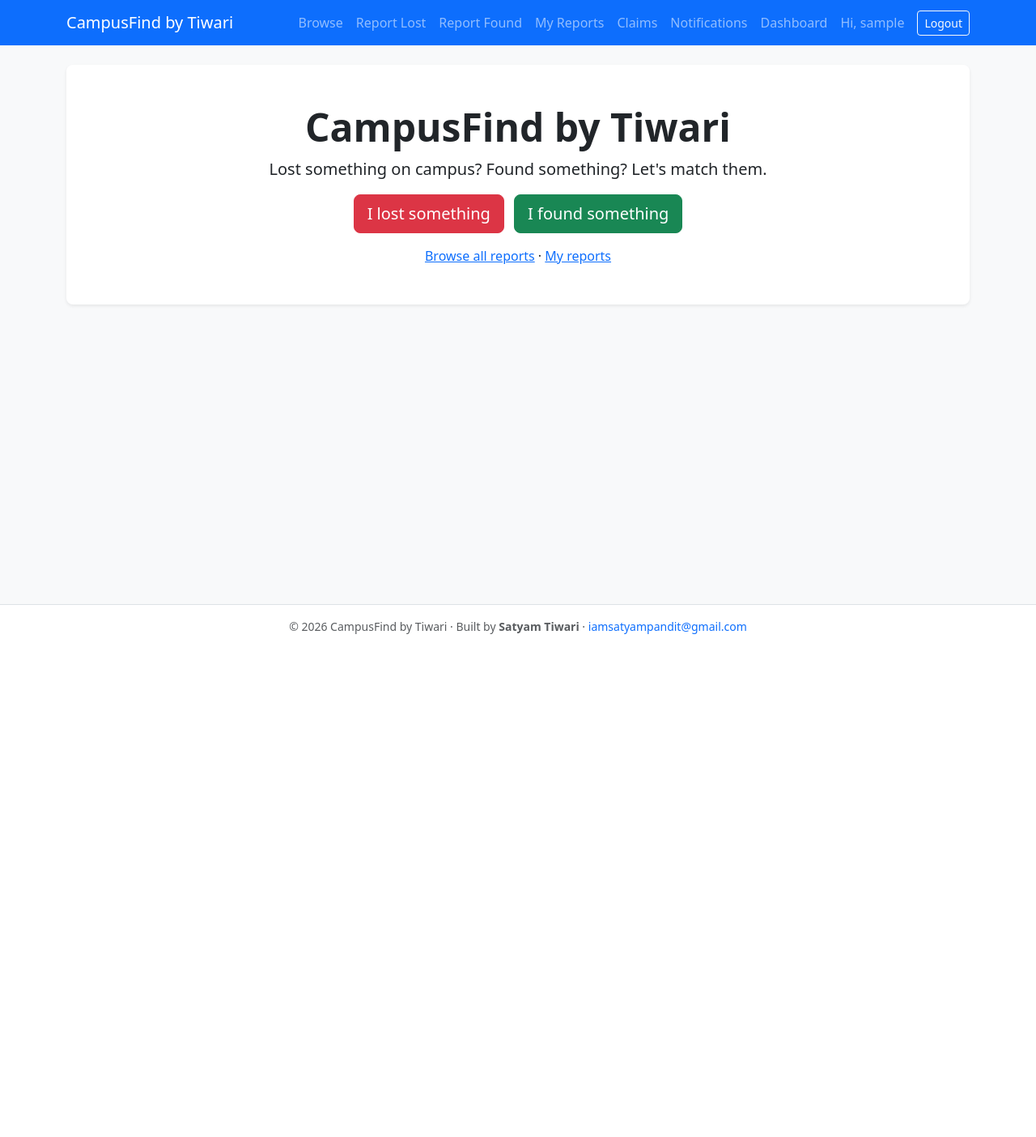
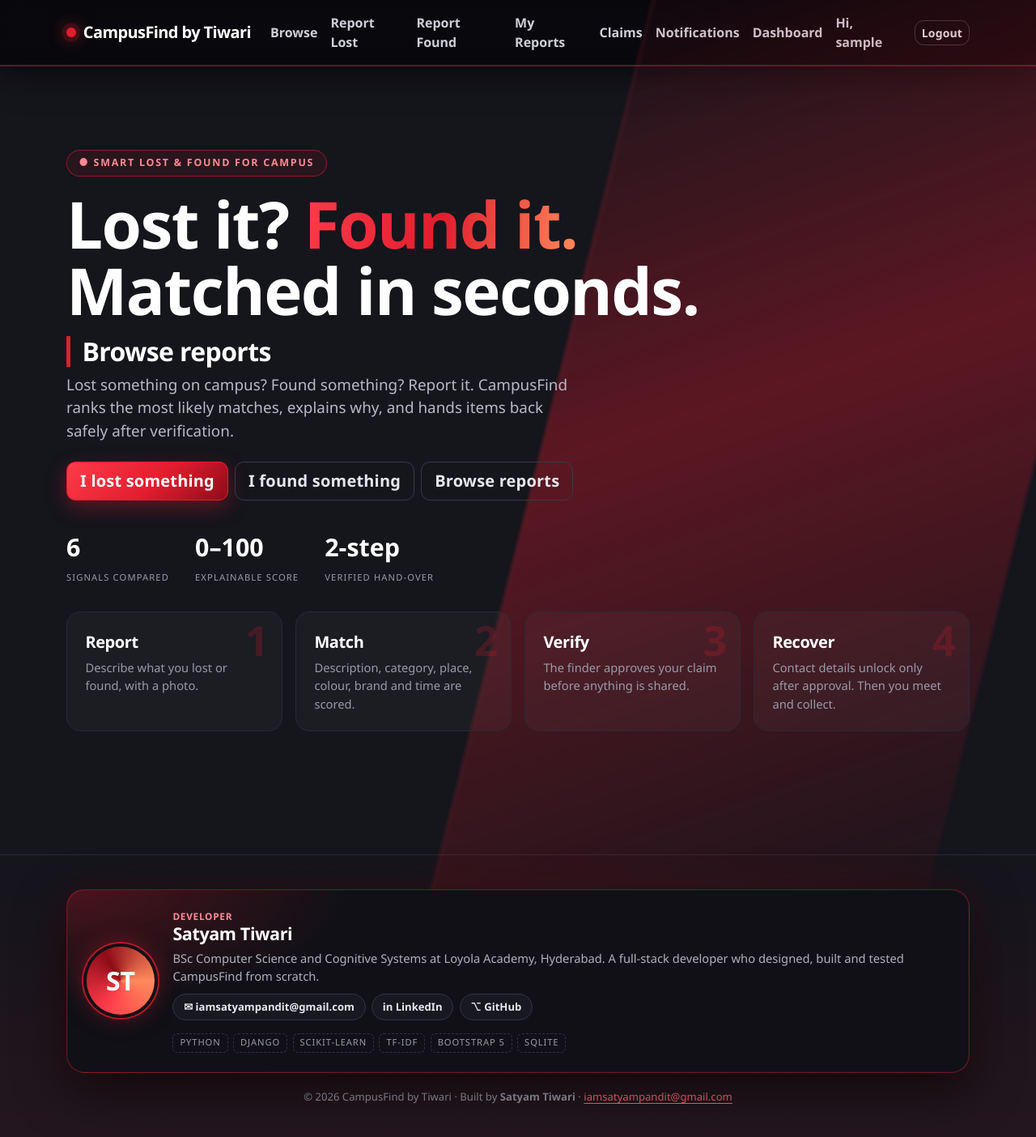
Before and after one commit to tiwari1920/smart-lost-found, a Django app: page / in a window 1280 px wide; the page is wider, and only the part inside the window is pictured. Shown: that part at 81% size. Before the commit the page ends 783 px from the top of that part, so only its background shows below. Run offline with Django 5.2, Linux system fonts and the light colour scheme; the visitor is signed in with stand-in values (Sample User, id 1); data that the repository does not hold is empty.

Commit message:
Red and Black Interface with developer card

```diff
--- a/config/settings.py
+++ b/config/settings.py
@@ -125,7 +125,6 @@ USE_TZ = True
 
 STATIC_URL = 'static/'
 
-
 # Email
 # https://docs.djangoproject.com/en/6.1/topics/email/#topic-email-configuration
 
@@ -186,3 +185,5 @@ if not DEBUG:
     SESSION_COOKIE_SECURE = SECURE_SSL_REDIRECT
     CSRF_COOKIE_SECURE = SECURE_SSL_REDIRECT
     SECURE_HSTS_SECONDS = 31536000 if SECURE_SSL_REDIRECT else 0
+
+STATICFILES_DIRS = [BASE_DIR / 'static']
--- /dev/null
+++ b/static/css/campusfind.css
@@ -0,0 +1,234 @@
+/* =====================================================================
+   CampusFind by Tiwari: "Crimson Night" theme (red + black)
+   Load AFTER Bootstrap. Works by overriding Bootstrap's colour variables,
+   so every existing page is restyled without editing its HTML.
+   ===================================================================== */
+:root, [data-bs-theme="dark"] {
+  --cf-black: #07070a;
+  --cf-ink: #0e0e13;
+  --cf-card: #15151c;
+  --cf-line: #2a2a35;
+  --cf-red: #e11d2e;
+  --cf-red-hot: #ff3b4a;
+  --cf-red-deep: #8f0b18;
+  --cf-text: #f2f2f5;
+  --cf-muted: #9a9aa8;
+
+  --bs-body-bg: var(--cf-black);
+  --bs-body-color: var(--cf-text);
+  --bs-secondary-color: var(--cf-muted);
+  --bs-border-color: var(--cf-line);
+  --bs-primary: var(--cf-red);
+  --bs-primary-rgb: 225, 29, 46;
+  --bs-link-color: #ff6b77;
+  --bs-link-color-rgb: 255, 107, 119;
+  --bs-link-hover-color: #ffffff;
+  --bs-link-hover-color-rgb: 255, 255, 255;
+  --bs-border-radius: .85rem;
+  --bs-focus-ring-color: rgba(225, 29, 46, .35);
+  --bs-heading-color: #ffffff;
+}
+
+html { scroll-behavior: smooth; }
+body {
+  font-family: "Segoe UI", system-ui, -apple-system, Roboto, Arial, sans-serif;
+  background:
+    radial-gradient(1100px 500px at 85% -10%, rgba(225, 29, 46, .22), transparent 60%),
+    radial-gradient(800px 420px at -10% 10%, rgba(143, 11, 24, .25), transparent 60%),
+    linear-gradient(rgba(255,255,255,.025) 1px, transparent 1px) 0 0 / 100% 38px,
+    var(--cf-black);
+  background-attachment: fixed;
+  min-height: 100vh;
+  color: var(--cf-text);
+  overflow-x: hidden;
+}
+h1, h2, h3, h4, h5, h6 { color: #fff; }
+h1, h2, h3, h4, h5, .display-1, .display-2, .display-3, .display-4, .display-5 {
+  font-weight: 800; letter-spacing: -.02em;
+}
+a { text-underline-offset: 3px; }
+::selection { background: var(--cf-red); color: #fff; }
+
+/* ---------- Navbar ---------- */
+.navbar {
+  background: rgba(7, 7, 10, .82) !important;
+  backdrop-filter: blur(12px);
+  border-bottom: 1px solid var(--cf-line);
+  box-shadow: 0 1px 0 rgba(225, 29, 46, .5), 0 12px 40px rgba(0, 0, 0, .55);
+}
+.navbar-brand {
+  font-weight: 900; letter-spacing: -.03em; color: #fff !important;
+  display: inline-flex; align-items: center; gap: .55rem;
+}
+.navbar-brand::before {
+  content: ""; width: 12px; height: 12px; border-radius: 50%;
+  background: var(--cf-red); box-shadow: 0 0 0 4px rgba(225, 29, 46, .25), 0 0 18px var(--cf-red);
+  animation: cf-pulse 2.4s ease-in-out infinite;
+}
+@keyframes cf-pulse { 50% { box-shadow: 0 0 0 7px rgba(225, 29, 46, .08), 0 0 26px var(--cf-red-hot); } }
+.navbar .nav-link {
+  color: #cfcfd8 !important; font-weight: 600; position: relative; padding-inline: .9rem;
+}
+.navbar .nav-link::after {
+  content: ""; position: absolute; left: .9rem; right: .9rem; bottom: .2rem; height: 2px;
+  background: var(--cf-red); transform: scaleX(0); transform-origin: left; transition: transform .25s;
+}
+.navbar .nav-link:hover, .navbar .nav-link.active { color: #fff !important; }
+.navbar .nav-link:hover::after, .navbar .nav-link.active::after { transform: scaleX(1); }
+.navbar-toggler { border-color: var(--cf-line); }
+
+/* ---------- Buttons ---------- */
+.btn { font-weight: 700; border-radius: .7rem; letter-spacing: .01em; transition: transform .15s, box-shadow .2s; }
+.btn:hover { transform: translateY(-1px); }
+.btn-primary {
+  --bs-btn-bg: var(--cf-red); --bs-btn-border-color: var(--cf-red);
+  --bs-btn-hover-bg: var(--cf-red-hot); --bs-btn-hover-border-color: var(--cf-red-hot);
+  --bs-btn-active-bg: var(--cf-red-deep); --bs-btn-active-border-color: var(--cf-red-deep);
+  --bs-btn-color: #fff; --bs-btn-hover-color: #fff;
+  background-image: linear-gradient(135deg, var(--cf-red-hot), var(--cf-red) 55%, var(--cf-red-deep));
+  box-shadow: 0 8px 24px rgba(225, 29, 46, .35);
+}
+.btn-primary:hover { box-shadow: 0 10px 34px rgba(255, 59, 74, .5); }
+.btn-outline-primary {
+  --bs-btn-color: #ff6b77; --bs-btn-border-color: var(--cf-red);
+  --bs-btn-hover-bg: var(--cf-red); --bs-btn-hover-border-color: var(--cf-red); --bs-btn-hover-color: #fff;
+}
+.btn-outline-secondary, .btn-outline-dark, .btn-outline-light {
+  --bs-btn-color: #e6e6ee; --bs-btn-border-color: #3a3a48;
+  --bs-btn-hover-bg: #1d1d27; --bs-btn-hover-border-color: var(--cf-red); --bs-btn-hover-color: #fff;
+}
+.btn-secondary { --bs-btn-bg: #23232e; --bs-btn-border-color: #2f2f3d; --bs-btn-hover-bg: #2d2d3b; }
+.btn-success { --bs-btn-bg: #12a150; --bs-btn-border-color: #12a150; }
+.btn-danger { --bs-btn-bg: #b3121f; --bs-btn-border-color: #b3121f; }
+
+/* ---------- Cards, lists, tables ---------- */
+.card {
+  background: linear-gradient(180deg, rgba(255,255,255,.045), rgba(255,255,255,.015)), var(--cf-card);
+  border: 1px solid var(--cf-line);
+  border-radius: 1.1rem;
+  box-shadow: 0 14px 40px rgba(0, 0, 0, .45);
+  transition: transform .2s, border-color .2s, box-shadow .2s;
+  overflow: hidden; position: relative;
+}
+.card::before {                       /* red top edge */
+  content: ""; position: absolute; inset: 0 0 auto 0; height: 3px;
+  background: linear-gradient(90deg, var(--cf-red-deep), var(--cf-red-hot), transparent);
+  opacity: .85;
+}
+a.card:hover, .card:hover { border-color: rgba(225, 29, 46, .55); box-shadow: 0 18px 50px rgba(225, 29, 46, .16); }
+.card-header, .card-footer { background: rgba(255,255,255,.03); border-color: var(--cf-line); }
+.list-group-item { background: var(--cf-card); border-color: var(--cf-line); color: var(--cf-text); }
+.list-group-item.active { background: var(--cf-red); border-color: var(--cf-red); }
+.table { --bs-table-bg: transparent; --bs-table-color: var(--cf-text); --bs-table-border-color: var(--cf-line);
+         --bs-table-striped-bg: rgba(255,255,255,.03); --bs-table-hover-bg: rgba(225, 29, 46, .08); }
+.table thead th { color: #ff8a94; text-transform: uppercase; font-size: .72rem; letter-spacing: .09em; border-bottom: 2px solid var(--cf-red); }
+
+/* ---------- Forms ---------- */
+.form-control, .form-select {
+  background-color: #0f0f15; border: 1px solid #2f2f3d; color: #fff; border-radius: .7rem; padding: .62rem .85rem;
+}
+.form-control::placeholder { color: #6d6d7c; }
+.form-control:focus, .form-select:focus {
+  background-color: #12121a; border-color: var(--cf-red); box-shadow: 0 0 0 .22rem rgba(225, 29, 46, .25); color: #fff;
+}
+.form-label { font-weight: 700; color: #dcdce6; font-size: .9rem; }
+.form-text, .helptext { color: var(--cf-muted) !important; }
+.form-check-input:checked { background-color: var(--cf-red); border-color: var(--cf-red); }
+.invalid-feedback, .errorlist { color: #ff6b77; }
+ul.errorlist { list-style: none; padding-left: 0; margin: .25rem 0; font-size: .85rem; }
+
+/* ---------- Badges, alerts, pagination ---------- */
+.badge { font-weight: 700; letter-spacing: .03em; border-radius: .55rem; padding: .42em .7em; }
+.badge.bg-primary { background: linear-gradient(135deg, var(--cf-red-hot), var(--cf-red-deep)) !important; box-shadow: 0 0 14px rgba(225, 29, 46, .45); }
+.badge.bg-success { background: #12a150 !important; box-shadow: 0 0 14px rgba(18, 161, 80, .4); }
+.badge.bg-warning { background: #ffb020 !important; }
+.badge.bg-secondary { background: #2a2a36 !important; color: #c8c8d4 !important; }
+.alert { border-radius: .85rem; border: 1px solid var(--cf-line); background: #15151c; color: #fff; border-left-width: 4px; }
+.alert-success { border-left-color: #12a150; }
+.alert-danger, .alert-error { border-left-color: var(--cf-red); }
+.alert-warning { border-left-color: #ffb020; }
+.alert-info { border-left-color: #4aa3ff; }
+.page-link { background: #12121a; border-color: var(--cf-line); color: #ddd; }
+.page-link:hover { background: var(--cf-red); border-color: var(--cf-red); color: #fff; }
+.page-item.active .page-link { background: var(--cf-red); border-color: var(--cf-red); color: #fff; }
+.page-item.disabled .page-link { background: #0d0d12; color: #555; }
+.progress { background: #1c1c26; border-radius: 99px; }
+.progress-bar { background: linear-gradient(90deg, var(--cf-red-deep), var(--cf-red-hot)); }
+.dropdown-menu { background: #14141b; border: 1px solid var(--cf-line); border-radius: .85rem; box-shadow: 0 18px 50px rgba(0,0,0,.6); }
+.dropdown-item { color: #ddd; } .dropdown-item:hover { background: rgba(225, 29, 46, .18); color: #fff; }
+hr { border-color: var(--cf-line); opacity: 1; }
+.text-muted { color: var(--cf-muted) !important; }
+.bg-light { background: var(--cf-card) !important; color: var(--cf-text) !important; }
+.bg-white { background: var(--cf-card) !important; }
+.text-dark { color: var(--cf-text) !important; }
+.badge.bg-warning.text-dark { color: #1a1200 !important; }
+img.rounded, .card-img-top { border-radius: .8rem; }
+
+/* ---------- Hero (home page) ---------- */
+.cf-hero { position: relative; padding: 5rem 0 4rem; isolation: isolate; }
+.cf-hero::before {                    /* big red diagonal slash */
+  content: ""; position: absolute; z-index: -1; right: -8%; top: -20%; width: 55%; height: 140%;
+  background: linear-gradient(160deg, rgba(225, 29, 46, .0), rgba(225, 29, 46, .35) 45%, rgba(143, 11, 24, .05));
+  transform: skewX(-14deg); filter: blur(2px); border-left: 1px solid rgba(255, 59, 74, .35);
+}
+.cf-kicker {
+  display: inline-flex; gap: .5rem; align-items: center; padding: .38rem .9rem; border-radius: 99px;
+  border: 1px solid rgba(225, 29, 46, .55); background: rgba(225, 29, 46, .1); color: #ff8a94;
+  font-weight: 700; font-size: .78rem; letter-spacing: .14em; text-transform: uppercase;
+}
+.cf-title { font-size: clamp(2.6rem, 7vw, 5rem); line-height: 1.02; font-weight: 900; margin: 1.1rem 0 1rem; }
+.cf-title span { background: linear-gradient(100deg, #ff3b4a, #e11d2e 50%, #ff8a5b); -webkit-background-clip: text; background-clip: text; color: transparent; }
+.cf-lead { color: #b9b9c6; font-size: 1.18rem; max-width: 40rem; }
+.cf-stats { display: flex; gap: 2rem; flex-wrap: wrap; margin-top: 2.2rem; }
+.cf-stat b { display: block; font-size: 1.9rem; font-weight: 900; color: #fff; }
+.cf-stat small { color: var(--cf-muted); text-transform: uppercase; letter-spacing: .1em; font-size: .7rem; }
+
+.cf-steps { display: grid; grid-template-columns: repeat(auto-fit, minmax(210px, 1fr)); gap: 1rem; margin-top: 2rem; }
+.cf-step { padding: 1.4rem; border: 1px solid var(--cf-line); border-radius: 1.1rem; background: rgba(255,255,255,.03); position: relative; transition: .2s; }
+.cf-step:hover { border-color: var(--cf-red); transform: translateY(-4px); box-shadow: 0 16px 40px rgba(225, 29, 46, .18); }
+.cf-step .n { position: absolute; top: .6rem; right: 1rem; font-size: 3.2rem; font-weight: 900; color: rgba(225, 29, 46, .22); line-height: 1; }
+.cf-step h5 { margin-top: .2rem; }
+.cf-step p { color: var(--cf-muted); margin: 0; font-size: .92rem; }
+
+/* ---------- Developer card (footer) ---------- */
+.cf-footer { margin-top: 4rem; border-top: 1px solid var(--cf-line); background: linear-gradient(180deg, transparent, rgba(225, 29, 46, .07)); padding: 2.6rem 0 1.4rem; }
+.cf-dev {
+  display: grid; grid-template-columns: auto 1fr; gap: 1.4rem; align-items: center;
+  padding: 1.5rem; border-radius: 1.4rem; position: relative; overflow: hidden;
+  border: 1px solid rgba(225, 29, 46, .45);
+  background: radial-gradient(500px 200px at 0% 0%, rgba(225, 29, 46, .28), transparent 70%), #101016;
+  box-shadow: 0 0 0 1px rgba(255,255,255,.03) inset, 0 20px 60px rgba(0,0,0,.6), 0 0 50px rgba(225, 29, 46, .12);
+}
+.cf-avatar {
+  width: 84px; height: 84px; border-radius: 50%; display: grid; place-items: center;
+  font-size: 2rem; font-weight: 900; color: #fff;
+  background: conic-gradient(from 210deg, #ff3b4a, #8f0b18, #ff8a5b, #ff3b4a);
+  box-shadow: 0 0 0 4px #101016, 0 0 0 6px rgba(225, 29, 46, .7), 0 0 30px rgba(225, 29, 46, .5);
+}
+.cf-dev h4 { margin: 0; font-size: 1.35rem; }
+.cf-dev .role { color: #ff8a94; font-weight: 700; letter-spacing: .06em; text-transform: uppercase; font-size: .74rem; }
+.cf-dev p { color: #b0b0be; margin: .35rem 0 .7rem; font-size: .92rem; }
+.cf-chips { display: flex; flex-wrap: wrap; gap: .45rem; }
+.cf-chip {
+  display: inline-flex; align-items: center; gap: .4rem; padding: .35rem .8rem; border-radius: 99px;
+  border: 1px solid #34343f; background: #181820; color: #e8e8f0 !important; font-size: .82rem; font-weight: 600; text-decoration: none;
+  transition: .2s;
+}
+.cf-chip:hover { border-color: var(--cf-red); background: rgba(225, 29, 46, .16); transform: translateY(-2px); color: #fff !important; }
+.cf-tech { margin-top: 1rem; display: flex; flex-wrap: wrap; gap: .4rem; }
+.cf-tech span { font-size: .7rem; letter-spacing: .08em; text-transform: uppercase; color: var(--cf-muted); border: 1px dashed #333342; border-radius: 6px; padding: .15rem .5rem; }
+.cf-copy { color: var(--cf-muted); font-size: .82rem; text-align: center; margin-top: 1.3rem; }
+@media (max-width: 575px) { .cf-dev { grid-template-columns: 1fr; text-align: center; justify-items: center; } .cf-chips, .cf-tech { justify-content: center; } }
+
+/* ---------- Small touches ---------- */
+.cf-page-title { border-left: 5px solid var(--cf-red); padding-left: .9rem; }
+.cf-glow { text-shadow: 0 0 28px rgba(225, 29, 46, .55); }
+::-webkit-scrollbar { width: 11px; height: 11px; } ::-webkit-scrollbar-track { background: #0b0b10; }
+::-webkit-scrollbar-thumb { background: #3a1016; border-radius: 8px; border: 2px solid #0b0b10; } ::-webkit-scrollbar-thumb:hover { background: var(--cf-red); }
+@media (prefers-reduced-motion: reduce) { * { animation: none !important; transition: none !important; } }
+
+@media (max-width: 767px) {
+  .cf-hero { padding: 3rem 0 2rem; }
+  .cf-hero::before { opacity: .45; }
+  .cf-stats { gap: 1.2rem; }
+}
--- a/templates/base.html
+++ b/templates/base.html
@@ -1,11 +1,12 @@
 {% load static %}
 <!DOCTYPE html>
-<html lang="en">
+<html lang="en" data-bs-theme="dark">
 <head>
   <meta charset="UTF-8">
   <meta name="viewport" content="width=device-width, initial-scale=1">
   <title>{% block title %}{{ SITE_TITLE }}{% endblock %}</title>
   <link href="https://cdn.jsdelivr.net/npm/bootstrap@5.3.3/dist/css/bootstrap.min.css" rel="stylesheet">
+  <link rel="stylesheet" href="{% static 'css/campusfind.css' %}">
 </head>
 <body class="bg-light d-flex flex-column min-vh-100">
 
@@ -58,11 +59,25 @@
   {% block content %}{% endblock %}
 </main>
 
-<footer class="bg-white border-top py-3 mt-auto">
-  <div class="container text-center small text-muted">
-    &copy; {% now "Y" %} {{ SITE_TITLE }} &middot;
-    Built by <strong>{{ SITE_AUTHOR }}</strong> &middot;
-    <a href="mailto:{{ SITE_AUTHOR_EMAIL }}" class="text-decoration-none">{{ SITE_AUTHOR_EMAIL }}</a>
+<footer class="cf-footer">
+  <div class="container">
+    <div class="cf-dev">
+      <div class="cf-avatar">ST</div>
+      <div>
+        <div class="role">Developer</div>
+        <h4>Satyam Tiwari</h4>
+        <p>BSc Computer Science and Cognitive Systems at Loyola Academy, Hyderabad. A full-stack developer who designed, built and tested CampusFind from scratch.</p>
+        <div class="cf-chips">
+          <a class="cf-chip" href="mailto:iamsatyampandit@gmail.com">&#9993; iamsatyampandit@gmail.com</a>
+          <a class="cf-chip" href="PASTE-YOUR-LINKEDIN-URL" target="_blank" rel="noopener">in&nbsp;LinkedIn</a>
+          <a class="cf-chip" href="PASTE-YOUR-GITHUB-URL" target="_blank" rel="noopener">&#8997;&nbsp;GitHub</a>
+        </div>
+        <div class="cf-tech">
+          <span>Python</span><span>Django</span><span>scikit-learn</span><span>TF-IDF</span><span>Bootstrap 5</span><span>SQLite</span>
+        </div>
+      </div>
+    </div>
+    <p class="cf-copy">&copy; 2026 CampusFind by Tiwari &middot; Built by <strong>Satyam Tiwari</strong> &middot; <a href="mailto:iamsatyampandit@gmail.com">iamsatyampandit@gmail.com</a></p>
   </div>
 </footer>
 
--- a/templates/home.html
+++ b/templates/home.html
@@ -1,19 +1,34 @@
 {% extends 'base.html' %}
 
 {% block content %}
-<div class="p-5 mb-4 bg-white rounded-3 shadow-sm text-center">
-  <h1 class="display-5 fw-bold">{{ SITE_TITLE }}</h1>
-  <p class="lead">Lost something on campus? Found something? Let's match them.</p>
-  {% if user.is_authenticated %}
-    <a href="{% url 'report_lost' %}" class="btn btn-danger btn-lg me-2">I lost something</a>
-    <a href="{% url 'report_found' %}" class="btn btn-success btn-lg">I found something</a>
-    <p class="mt-3 mb-0">
-      <a href="{% url 'browse_items' %}">Browse all reports</a> &middot;
-      <a href="{% url 'my_reports' %}">My reports</a>
-    </p>
-  {% else %}
-    <a href="{% url 'register' %}" class="btn btn-primary btn-lg me-2">Get started</a>
-    <a href="{% url 'login' %}" class="btn btn-outline-primary btn-lg">Login</a>
-  {% endif %}
-</div>
+<section class="cf-hero">
+  <span class="cf-kicker">&#9679; Smart lost &amp; found for campus</span>
+  <h1 class="cf-title">Lost it? <span>Found it.</span><br>Matched in seconds.</h1>
+  <h2 class="cf-page-title">Browse reports</h2>
+  <p class="cf-lead">Lost something on campus? Found something? Report it. CampusFind ranks the most likely matches, explains why, and hands items back safely after verification.</p>
+
+  <p class="d-flex flex-wrap gap-2 mt-4">
+    {% if user.is_authenticated %}
+      <a class="btn btn-primary btn-lg" href="{% url 'report_lost' %}">I lost something</a>
+      <a class="btn btn-outline-light btn-lg" href="{% url 'report_found' %}">I found something</a>
+      <a class="btn btn-outline-secondary btn-lg" href="{% url 'browse_items' %}">Browse reports</a>
+    {% else %}
+      <a class="btn btn-primary btn-lg" href="{% url 'register' %}">Get started</a>
+      <a class="btn btn-outline-light btn-lg" href="{% url 'login' %}">Login</a>
+    {% endif %}
+  </p>
+
+  <div class="cf-stats">
+    <div class="cf-stat"><b>6</b><small>signals compared</small></div>
+    <div class="cf-stat"><b>0&ndash;100</b><small>explainable score</small></div>
+    <div class="cf-stat"><b>2-step</b><small>verified hand-over</small></div>
+  </div>
+
+  <div class="cf-steps">
+    <div class="cf-step"><span class="n">1</span><h5>Report</h5><p>Describe what you lost or found, with a photo.</p></div>
+    <div class="cf-step"><span class="n">2</span><h5>Match</h5><p>Description, category, place, colour, brand and time are scored.</p></div>
+    <div class="cf-step"><span class="n">3</span><h5>Verify</h5><p>The finder approves your claim before anything is shared.</p></div>
+    <div class="cf-step"><span class="n">4</span><h5>Recover</h5><p>Contact details unlock only after approval. Then you meet and collect.</p></div>
+  </div>
+</section>
 {% endblock %}
```
Also changed, not shown: tests/test_design.py (added, +22 -0 lines).
